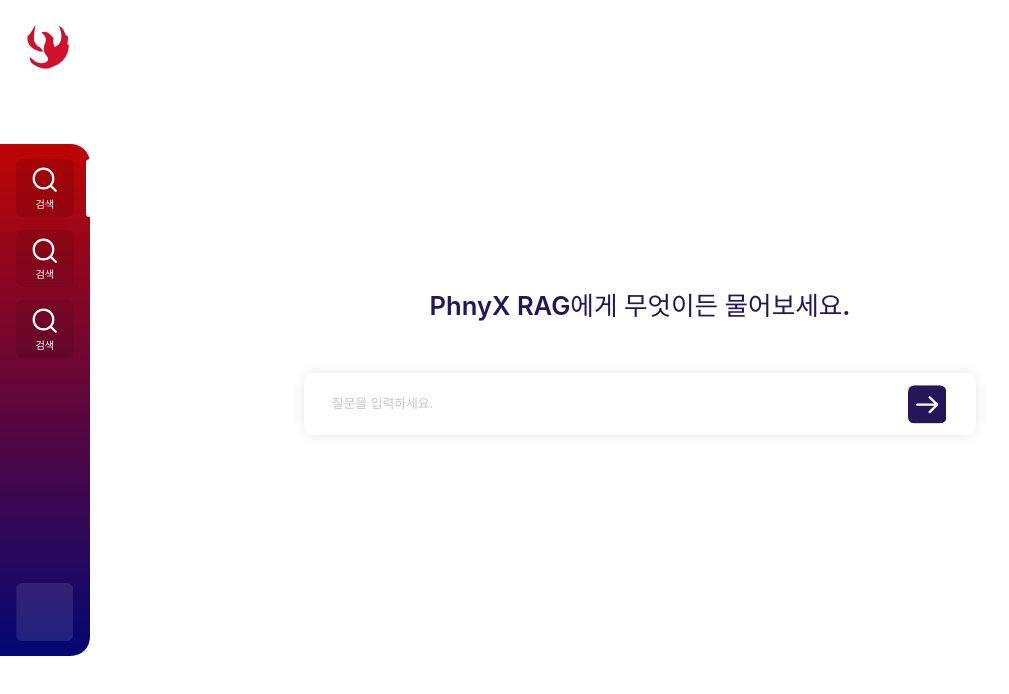
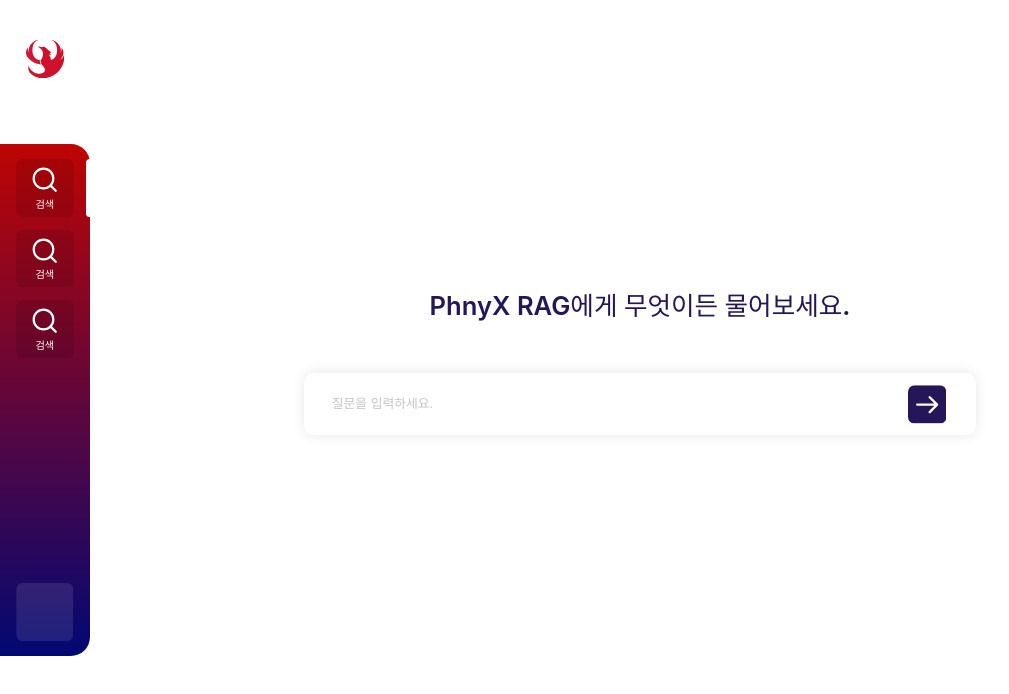
Before and after one commit to emilyhanyf/phynx-lab, a React app: page / in a window 1280 px wide. Shown: the top 694 px of the page, without its empty margins (0-1009 px from the left). Built offline with nearby package versions, Linux system fonts and the light colour scheme; the HTML template or start-up script is replaced by a standard one.

Commit message:
Added vectorized logo

```diff
--- a/src/pages/Search/Search.css
+++ b/src/pages/Search/Search.css
@@ -14,7 +14,7 @@
 
 .logo {
     position: absolute;
-    top: 3%;
+    top: 5%;
     left: 2%;
     width: 3.5vw;
     height: auto;
```
Also changed, not shown: src/assets/Logo.svg.
